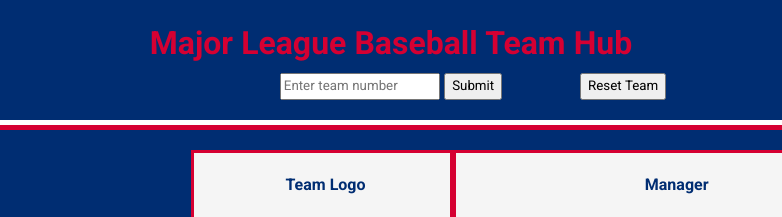
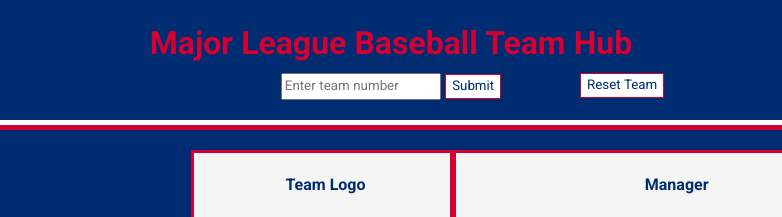
Before and after one commit to JamesonBuie/APIProject, a plain HTML site: page index.html in a window 1280 px wide. Shown: the top 217 px of the page, 249-1031 px from the left. Drawn offline with nearby package versions, Linux system fonts and the light colour scheme.

Commit message:
Edited inputs in HTML file. Styled inputs in CSS

```diff
--- a/index.html
+++ b/index.html
@@ -23,9 +23,9 @@
     <div style="border-bottom: 5px solid white;">
         <form id="searchBar">
             <input placeholder="Enter team number" type="text">
-            <input type="submit">
+            <input style="background-color: white; color: #002d72; border: 1.8px solid #d50032;" type="submit">
         </form>
-        <button onclick="refreshPage()" id="resetBtn">Reset Team</button>
+        <button style="background-color: white; color: #002d72; border: 1.8px solid #d50032;" onclick="refreshPage()" id="resetBtn">Reset Team</button>
     </div>
 </header>
 
--- a/style.css
+++ b/style.css
@@ -38,6 +38,7 @@ h1 span {
     position: relative;
     top: -20px;
     margin: 0;
+
 
 }
 
```
